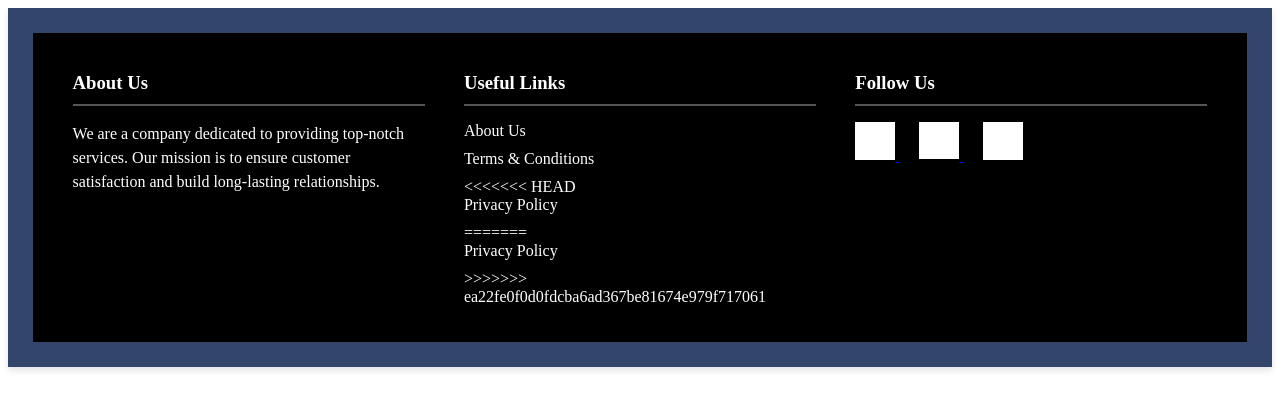
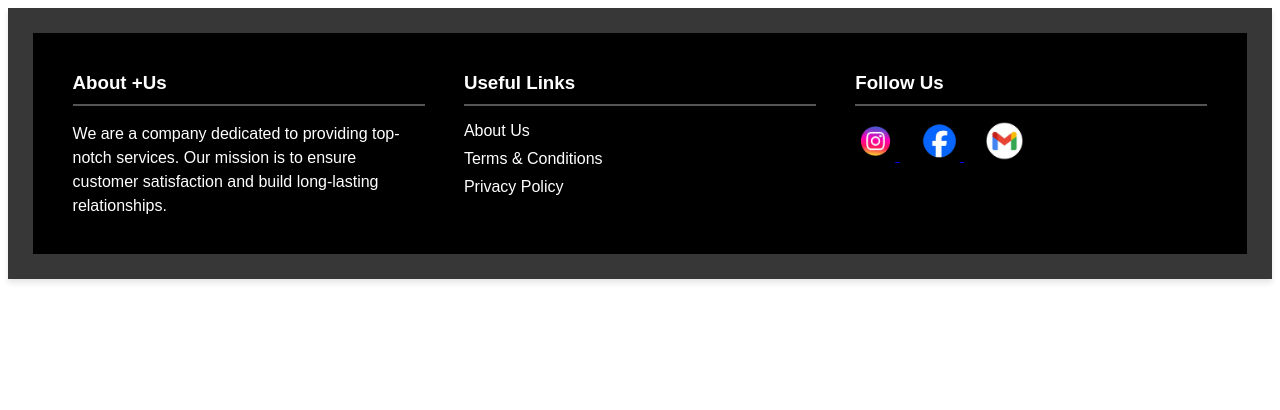
Before and after one commit to nk23852/Hirenet, a PHP site: the page made by footer(nk).php in a window 1280 px wide. Shown: the top 410 px of the page. Run offline with PHP 8.4, Linux system fonts and the light colour scheme.

Commit message:
double done

```diff
--- a/css/footer(nk).css
+++ b/css/footer(nk).css
@@ -1,6 +1,6 @@
 /* Footer Styles */
 footer {
-    background-color: rgba(2, 23, 70, 0.8);
+    background-color: rgba(5, 5, 5, 0.8);
     padding: 25px;
     margin: 0;
     display: flex;
@@ -8,12 +8,14 @@ footer {
     align-items: center;
     color: white;
     box-shadow: 0 4px 6px rgba(0, 0, 0, 0.1);
+    font-family: sans-serif;
 }
 .footer-container {
     display: flex;
     justify-content: space-around;
+    width: 100%;
     padding: 20px;
-    background-color: #000; /* Black background */
+    background-color: #000000; /* Black background */
     color: #fff; /* White text */
 }
 
@@ -34,6 +36,7 @@ footer {
 .footer-section ul {
     list-style-type: none;
     padding: 0;
+    font-family: sans-serif;
 }
 
 .footer-section ul li {
@@ -43,6 +46,7 @@ footer {
 .footer-section ul li a {
     color: #fff;
     text-decoration: none;
+    font-family: sans-serif;
 }
 
 .footer-section ul li a:hover {
@@ -58,8 +62,9 @@ footer {
     width: 40px;
     height: 40px;
     object-fit: contain;
-    filter: brightness(0) invert(1); /* Ensure logos stand out on black */
+  /*  filter: brightness(0) invert(1); /* Ensure logos stand out on black */
     transition: transform 0.3s ease;
+    font-family: sans-serif;
 }
 
 .social-links a:hover img {
@@ -67,6 +72,7 @@ footer {
 }
 
 .footer-bottom {
+    font-family: sans-serif;
     text-align: center;
     padding: 10px;
     background-color: #111; /* Slightly lighter black for bottom */
@@ -74,5 +80,5 @@ footer {
 }
 
 .footer-bottom p {
-    margin: 0;
+    margin: 0;
 }
--- a/footer(nk).php
+++ b/footer(nk).php
@@ -1,7 +1,7 @@
 <footer>
     <div class="footer-container">
         <div class="footer-section">
-            <h3>About Us</h3>
+            <h3>About +Us</h3>
             <p>
                 We are a company dedicated to providing top-notch services. Our mission is to ensure customer satisfaction and build long-lasting relationships.
             </p>
@@ -11,12 +11,8 @@
             <h3>Useful Links</h3>
             <ul>
                 <li><a href="about-us.php">About Us</a></li>
-                <li><a href="./terms&conditions(nk).php">Terms & Conditions</a></li>
-<<<<<<< HEAD
+                <li><a href="terms&conditions(nk).php">Terms & Conditions</a></li>
                 <li><a href="../Hirenet/kaveesha/privacy.policy.php">Privacy Policy</a></li>
-=======
-                <li><a href="./kaveesha/privacy.policy.php">Privacy Policy</a></li>
->>>>>>> ea22fe0f0d0fdcba6ad367be81674e979f717061
             </ul>
         </div>
 
@@ -24,13 +20,13 @@
             <h3>Follow Us</h3>
             <div class="social-links">
                 <a href="https://www.instagram.com/yourprofile" target="_blank">
-                    <img src="../Hirenet/images/instagram_logo.jpg" alt="Instagram">
+                    <img src="../Hirenet/images/ins.png" alt="Instagram">
                 </a>
                 <a href="https://www.facebook.com/yourprofile" target="_blank">
-                    <img src="../Hirenet/images/facebook_logo.jpg" alt="Facebook">
+                    <img src="../Hirenet/images/fb.png" alt="Facebook">
                 </a>
                 <a href="mailto:youremail@example.com">
-                    <img src="../Hirenet/images/gmail_logo.jpg" alt="Email">
+                    <img src="images/gmail.png" alt="Email">
                 </a>
             </div>
         </div>
--- a/user/job(nk).php
+++ b/user/job(nk).php
@@ -106,7 +106,7 @@
             <ul>
                 <li><a href="about-us.php">About Us</a></li>
                 <li><a href="terms&conditions(nk).php">Terms & Conditions</a></li>
-                <li><a href="privacy.php">Privacy Policy</a></li>
+                <li><a href="../kaveesha/privacy.policy.php">Privacy Policy</a></li>
             </ul>
         </div>
 
```
Also changed, not shown: header(nk).php (+2 -7 lines), terms&conditions(nk).php (+8 -7 lines), user/homenew.php (+12 -11 lines), images/fb.png (added), images/gmail.png (added), images/ins.png (added).
